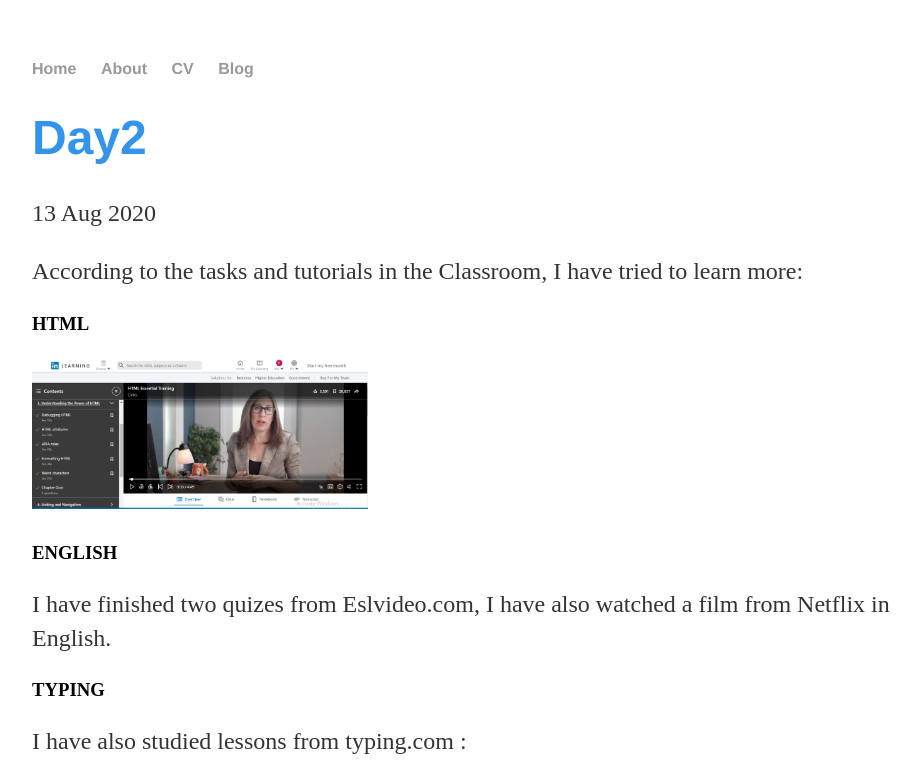
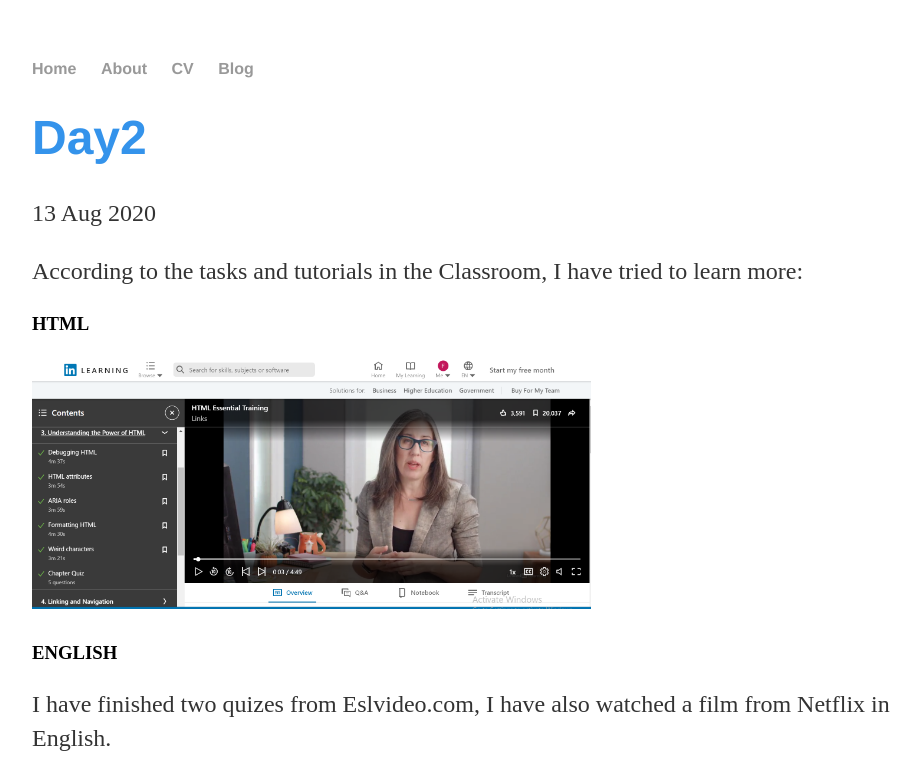
Before and after one commit to fatih64/AriFatih.github.io, a Jekyll site: the page built from _posts/2020-08-13-day2.md, in a window 1280 px wide. Shown: the top 763 px of the page, without its empty margins (160-1081 px from the left). Built offline with Jekyll 4.4.1, drawn with Linux system fonts in a browser that asks for light colours; grey boxes are pictures that could not be loaded.

Commit message:
Update 2020-08-13-day2.md

```diff
--- a/_posts/2020-08-13-day2.md
+++ b/_posts/2020-08-13-day2.md
@@ -8,7 +8,7 @@ According to the tasks and tutorials in  the Classroom, I have tried to learn mo
 
 <h3> HTML </h3>
 
-<img src="/Images/htmlLinkedin1.png" alt="day1" height="150">
+<img src="/Images/htmlLinkedin1.png" alt="day1" height="250">
 
 <h3> ENGLISH </h3>
 I have finished two quizes from Eslvideo.com, I have also watched a film from Netflix in English.
@@ -17,4 +17,4 @@ I have finished two quizes from Eslvideo.com, I have also watched a film from Ne
 
 I have also studied lessons from  typing.com :
 
-<img src="/Images/Typing11.png" alt="day1" height="150">
+<img src="/Images/Typing1.png" alt="day1" height="250">
```
